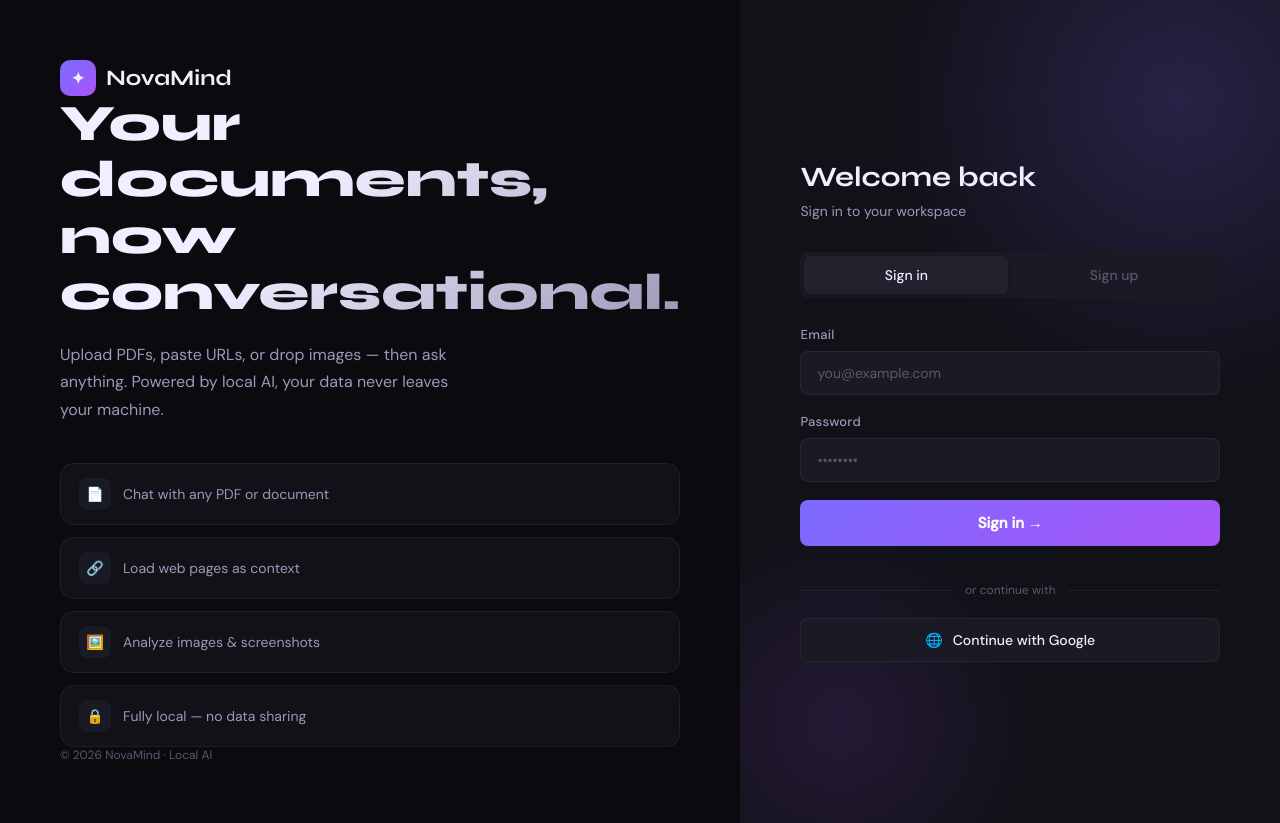
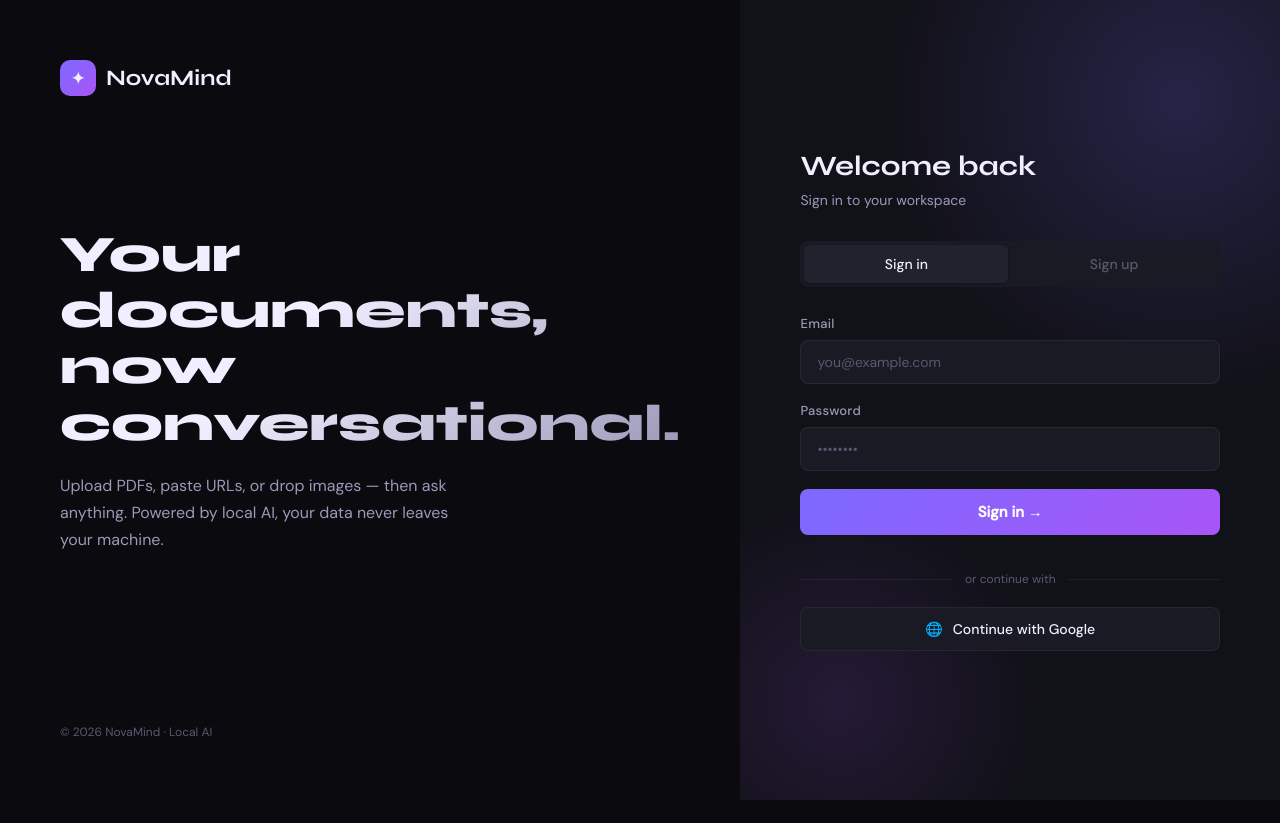
Before and after one commit to Oumayma-Chtioui/Chatbot-Rag, a React (Vite) app in the folder Frontend/: page / in a window 1280 px wide. After the commit the page ends 800 px from the top, so only its background shows below. Built offline with nearby package versions, Linux system fonts and the light colour scheme.

Commit message:
AuthPage

```diff
--- a/Frontend/package.json
+++ b/Frontend/package.json
@@ -11,7 +11,8 @@
   },
   "dependencies": {
     "react": "^19.2.0",
-    "react-dom": "^19.2.0"
+    "react-dom": "^19.2.0",
+    "react-router-dom": "^7.13.1"
   },
   "devDependencies": {
     "@eslint/js": "^9.39.1",
--- a/Frontend/src/AuthPage.tsx
+++ b/Frontend/src/AuthPage.tsx
@@ -9,12 +9,7 @@ export default function AuthPage({ onLogin }: AuthPageProps) {
   const [error, setError] = useState<string>("");
   const [loading, setLoading] = useState<boolean>(false);
 
-  const features = [
-    { icon: "📄", text: "Chat with any PDF or document" },
-    { icon: "🔗", text: "Load web pages as context" },
-    { icon: "🖼️", text: "Analyze images & screenshots" },
-    { icon: "🔒", text: "Fully local — no data sharing" },
-  ];
+
 
   const handleSubmit = async (): Promise<void> => {
     setError("");
@@ -71,12 +66,7 @@ export default function AuthPage({ onLogin }: AuthPageProps) {
           <h1>Your documents,<br />now conversational.</h1>
           <p>Upload PDFs, paste URLs, or drop images — then ask anything. Powered by local AI, your data never leaves your machine.</p>
           <div className="feature-pills">
-            {features.map((f, i) => (
-              <div key={i} className="feature-pill">
-                <div className="pill-icon">{f.icon}</div>
-                {f.text}
-              </div>
-            ))}
+
           </div>
         </div>
         <div style={{ color: "var(--text3)", fontSize: 12 }}>© 2026 NovaMind · Local AI</div>
```
Also changed, not shown: 1 other file (tests, documents, lock files or other folders).
